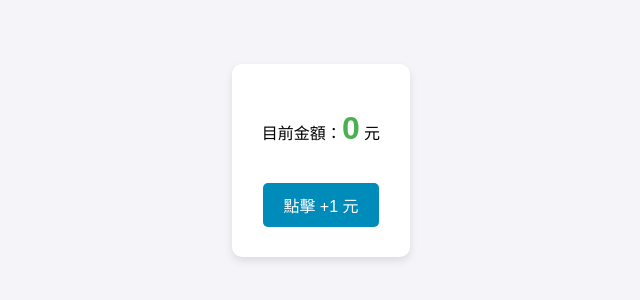
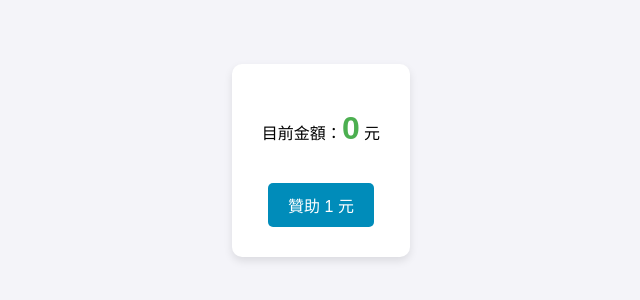
Before and after one commit to a0933495365/1dollor, a plain HTML site: page index.html in a window 1280 px wide. Shown: the part 240-540 px from the top of the page, 319-959 px from the left. Drawn offline with Linux system fonts and the light colour scheme.

Commit message:
Update index.html

```diff
--- a/index.html
+++ b/index.html
@@ -9,7 +9,7 @@
     <div class="container">
         <p>目前金額：<span id="amount">0</span> 元</p>
 
-        <button id="incrementButton">點擊 +1 元</button>
+        <button id="incrementButton">贊助 1 元</button>
     </div>
 
     <script src="script.js"></script> </body>
```
